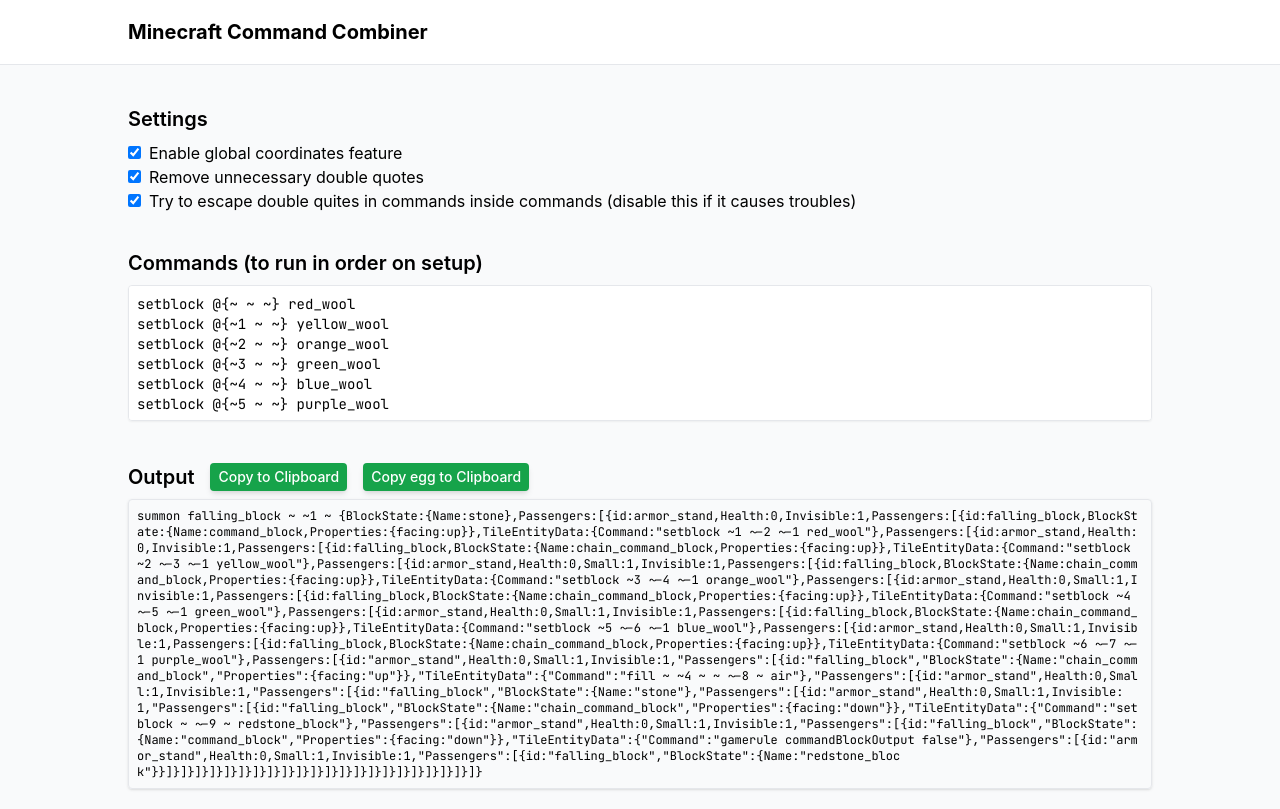
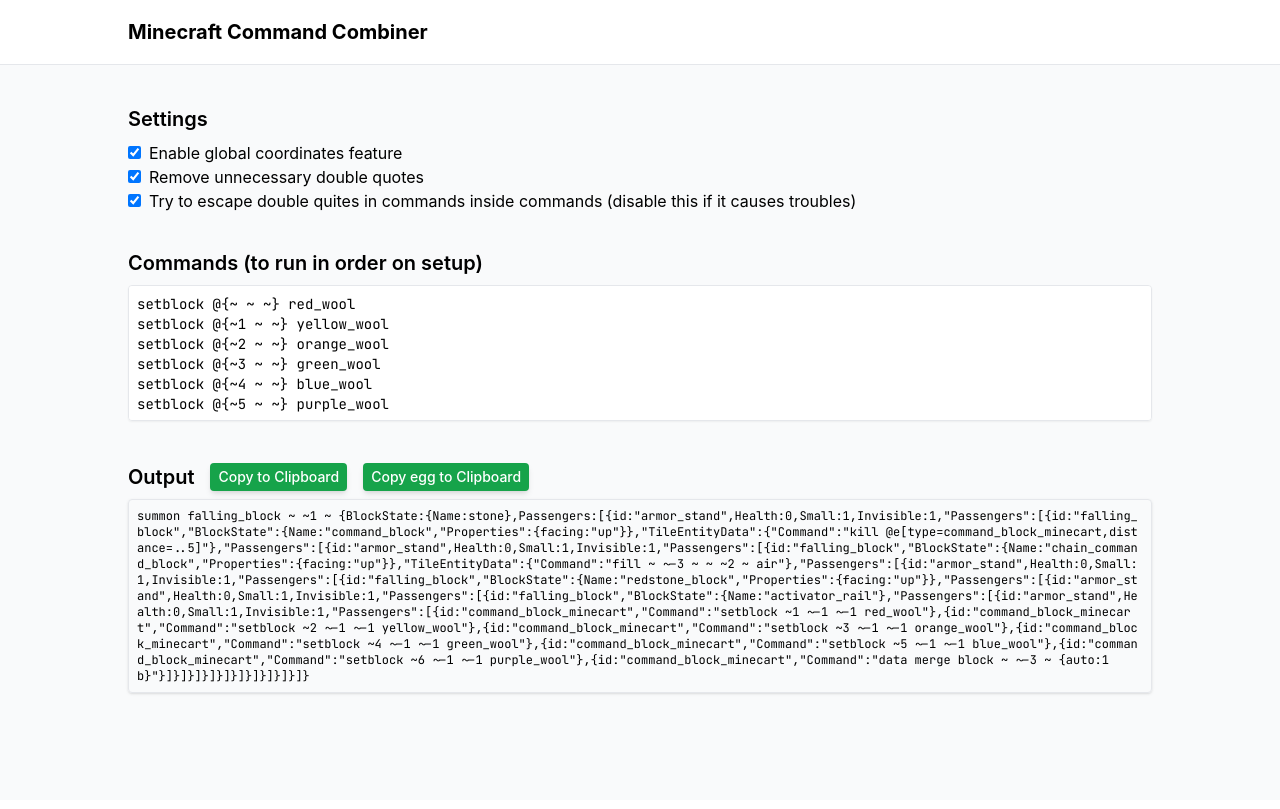
Before and after one commit to OmsinKrissada/minecraft-command-combiner, a Vue app: page / in a window 1280 px wide. Built offline with nearby package versions, Linux system fonts and the light colour scheme; a web font is replaced by a local one.

Commit message:
experiment

```diff
--- a/src/App.vue
+++ b/src/App.vue
@@ -34,19 +34,39 @@
   const size = filteredCommands.length
 
   const appendPassenger = (cmdList: string[], position: number): string => {
-    const command = cmdList.shift()
-    if (command?.startsWith('#')) return appendPassenger(cmdList, position)
-    if (!command) {
+    // const command = cmdList.shift()
+    // if (command?.startsWith('#')) return appendPassenger(cmdList, position)
+    // if (!command) {
+      let first = true
       const obj = {
         id: 'armor_stand',
         Health: 0,
         Small: 1,
         Invisible: 1,
-        Passengers: [
+        Passengers: [{
+          id: 'falling_block',
+          BlockState: { Name: 'command_block', Properties: { facing: 'up' } },
+            TileEntityData: { Command: `kill @e[type=command_block_minecart,distance=..5]` },
+
+          Passengers: [{
+            id: 'armor_stand',
+            Health: 0,
+                Small: 1,
+                Invisible: 1,
+            Passengers: [{
+              id: 'falling_block',
+              BlockState: { Name: 'chain_command_block', Properties: { facing: 'up' } },
+            TileEntityData: { Command: `fill ~ ~-3 ~ ~ ~2 ~ air` },
+
+              Passengers: [{
+                id: 'armor_stand',
+                Health: 0,
+                Small: 1,
+                Invisible: 1,
+                Passengers: [
           {
             id: 'falling_block',
-            BlockState: { Name: 'chain_command_block', Properties: { facing: 'up' } },
-            TileEntityData: { Command: `fill ~ ~4 ~ ~ ~-${size + 2} ~ air` },
+            BlockState: { Name: 'redstone_block', Properties: { facing: 'up' } },
             Passengers: [
               {
                 id: 'armor_stand',
@@ -56,67 +76,56 @@
                 Passengers: [
                   {
                     id: 'falling_block',
-                    BlockState: { Name: 'stone' },
-                    Passengers: [
-                      {
+                    BlockState: { Name: 'activator_rail' },
+                    Passengers: [{
                         id: 'armor_stand',
                         Health: 0,
                         Small: 1,
                         Invisible: 1,
-                        Passengers: [
-                          {
-                            id: 'falling_block',
-                            BlockState: {
-                              Name: 'chain_command_block',
-                              Properties: { facing: 'down' }
-                            },
-                            TileEntityData: {
-                              Command: `setblock ~ ~-${size + 3} ~ redstone_block`
-                            },
-                            Passengers: [
-                              {
-                                id: 'armor_stand',
-                                Health: 0,
-                                Small: 1,
-                                Invisible: 1,
-                                Passengers: [
-                                  {
-                                    id: 'falling_block',
-                                    BlockState: {
-                                      Name: 'command_block',
-                                      Properties: { facing: 'down' }
-                                    },
-                                    TileEntityData: {
-                                      Command: 'gamerule commandBlockOutput false'
-                                    },
-                                    Passengers: [
-                                      {
-                                        id: 'armor_stand',
-                                        Health: 0,
-                                        Small: 1,
-                                        Invisible: 1,
-                                        Passengers: [
-                                          {
-                                            id: 'falling_block',
-                                            BlockState: { Name: 'redstone_block' }
-                                          }
-                                        ]
-                                      }
-                                    ]
-                                  }
-                                ]
-                              }
-                            ]
-                          }
-                        ]
-                      }
-                    ]
+                        Passengers: [...cmdList, 'data merge block ~ ~-3 ~ {auto:1b}'].map(c=>{
+                          const processedCommand = c.replace(/@{~-?\d* ~-?\d* ~-?\d*}/g, (coords) => {
+                          const splitted = coords.substring(2, coords.length - 1).split('~')
+                          let [_, x, y, z] = splitted
+                          return `~${+x + 1} ~${+y - position - 1} ~${+z - 1}`
+                        })
+                        // if (first){
+                        //   first = false
+                        //   return {
+                        //     id: 'command_block_minecart',
+                        //     Command:processedCommand,
+                        //     NoGravity: 1,
+                        //     Passengers: [{
+                        //       id: 'armor_stand',
+                        //       Health: 0,
+                        //       Small: 1,
+                        //       Invisible: 1,
+                        //       Passengers: ['data merge block ~ ~-3 ~ {auto:1b}'].map(ic=>{
+                        //         return {
+                        //             id: 'command_block_minecart',
+                        //             Command: ic,
+                        //             NoGravity: 1
+                        //         }
+                        //       })
+                        //     }]
+                        //   }
+                        // }
+                          return {
+                            id: 'command_block_minecart',
+                            Command: processedCommand.replace(/\\/g, "\\\\").replace(/\"/g, '\\"'),
+                            // NoGravity: 1
+                        }})
+                  }]
+
                   }
                 ]
               }
             ]
           }
         ]
+              }]
+            }]
+          }]
+        }]
       }
       // return JSON.stringify(obj)
       if (options.removeDoubleQuotes)
@@ -129,7 +138,7 @@
           '$2:$4'
         )
       else return JSON.stringify(obj)
-    }
+    // }
 
     let processedCommand = command
 
@@ -142,14 +151,14 @@
         return `~${+x + 1} ~${+y - position - 2} ~${+z - 1}`
       })
 
-    return `{id:armor_stand,Health:0,${
-      position > 1 ? 'Small:1,' : ''
-    }Invisible:1,Passengers:[{id:falling_block,BlockState:{Name:${
-      position === 0 ? 'command_block' : 'chain_command_block'
-    },Properties:{facing:up}},TileEntityData:{Command:"${processedCommand}"},Passengers:[${appendPassenger(
-      cmdList,
-      position + 1
-    )}]}]}`
+    // return `{id:armor_stand,Health:0,${
+    //   position > 1 ? 'Small:1,' : ''
+    // }Invisible:1,Passengers:[{id:falling_block,BlockState:{Name:${
+    //   position === 0 ? 'command_block' : 'chain_command_block'
+    // },Properties:{facing:up}},TileEntityData:{Command:"${processedCommand}"},Passengers:[${appendPassenger(
+    //   cmdList,
+    //   position + 1
+    // )}]}]}`
   }
 
   return `summon falling_block ~ ~1 ~ {BlockState:{Name:stone},Passengers:[${appendPassenger(
```
